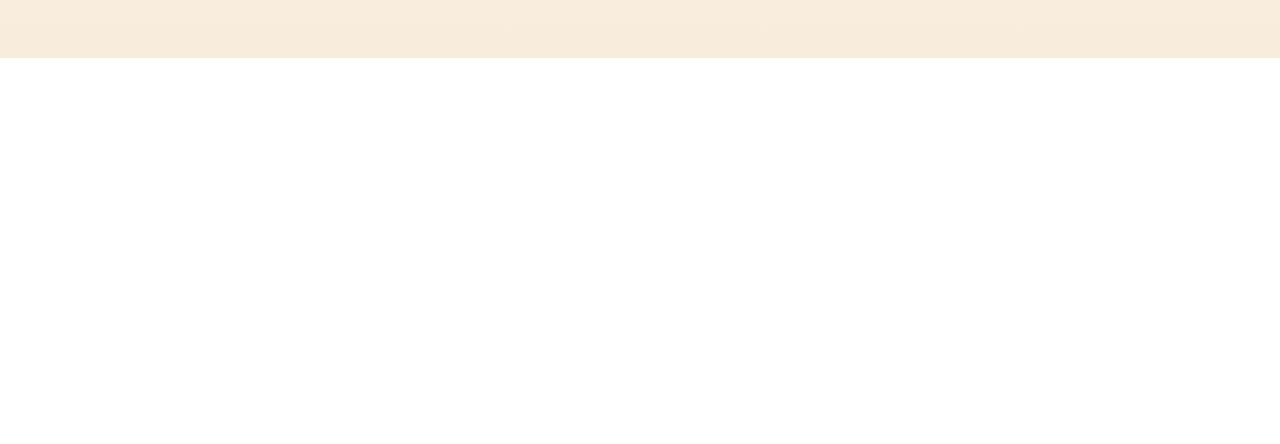
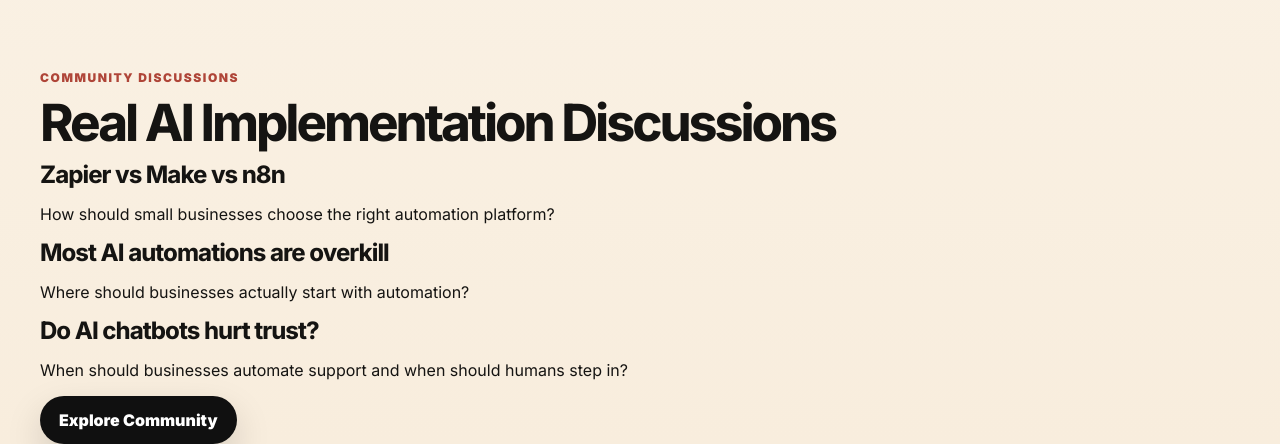
Before and after one commit to jr1213-creator/sellerinsiderhub-site, a plain HTML site: page index.html in a window 1280 px wide. Shown: the part 2907-3351 px from the top of the page. Before the commit the page ends 2965 px from the top, so only its background shows below. Drawn offline with Linux system fonts and the light colour scheme.

Commit message:
Update index.html

```diff
--- a/index.html
+++ b/index.html
@@ -44,4 +44,35 @@
 </div>
 </div>
 </section>
+<section class="community-preview">
+  <div class="container">
+    <p class="eyebrow">Community Discussions</p>
+
+    <h2>Real AI Implementation Discussions</h2>
+
+    <div class="community-grid">
+
+      <a class="community-card" href="/community/post/zapier-vs-make-vs-n8n-how-should-a-small-business-choose-5/">
+        <h3>Zapier vs Make vs n8n</h3>
+        <p>How should small businesses choose the right automation platform?</p>
+      </a>
+
+      <a class="community-card" href="/community/post/most-ai-automations-for-small-businesses-are-overkill-what-should-come-first-1/">
+        <h3>Most AI automations are overkill</h3>
+        <p>Where should businesses actually start with automation?</p>
+      </a>
+
+      <a class="community-card" href="/community/post/do-ai-chatbots-actually-help-small-businesses-or-do-they-hurt-trust-3/">
+        <h3>Do AI chatbots hurt trust?</h3>
+        <p>When should businesses automate support and when should humans step in?</p>
+      </a>
+
+    </div>
+
+    <a class="btn primary" href="/community/">
+      Explore Community
+    </a>
+
+  </div>
+</section>
 </body></html>
```
